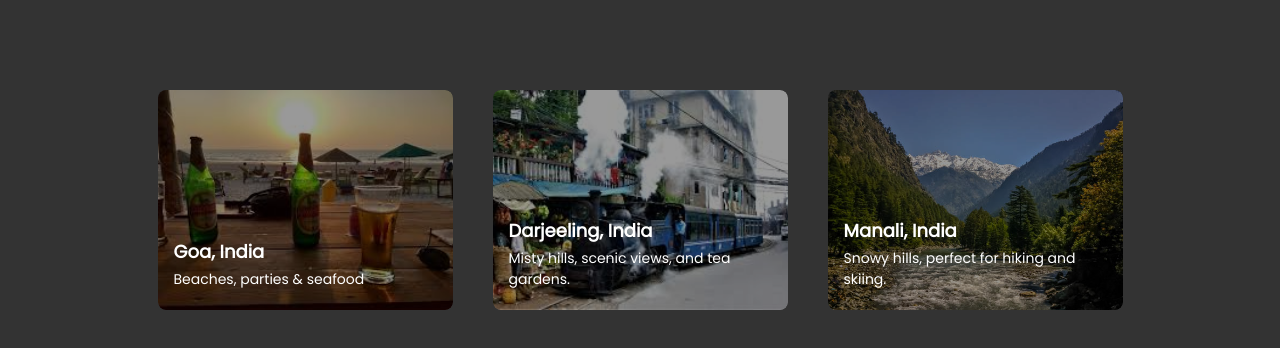
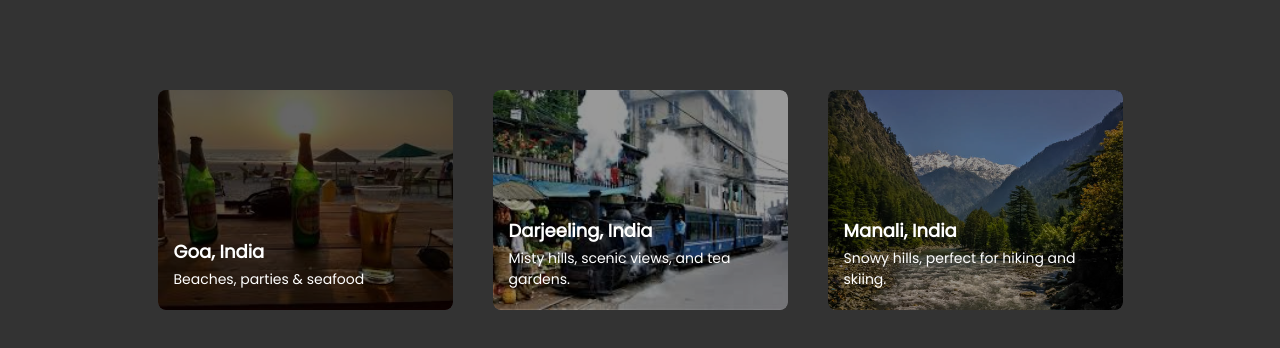
Before and after one commit to CyborgX-hash/NAYSHA, a React (Create React App) app: page / in a window 1280 px wide. In both pictures the pointer is over the element 305 px from the left and 383 px from the top of the page. Shown: the part 200-548 px from the top of the page. Built offline with nearby package versions, Linux system fonts and the light colour scheme.

Commit message:
css-change

```diff
--- a/src/pages/Home.css
+++ b/src/pages/Home.css
@@ -128,3 +128,6 @@ html, body {
   font-size: 13px;
   opacity: 0.8;
 }
+.item:hover .item-overlay {
+  background: rgba(0, 0, 0, 0.6);
+}
```
